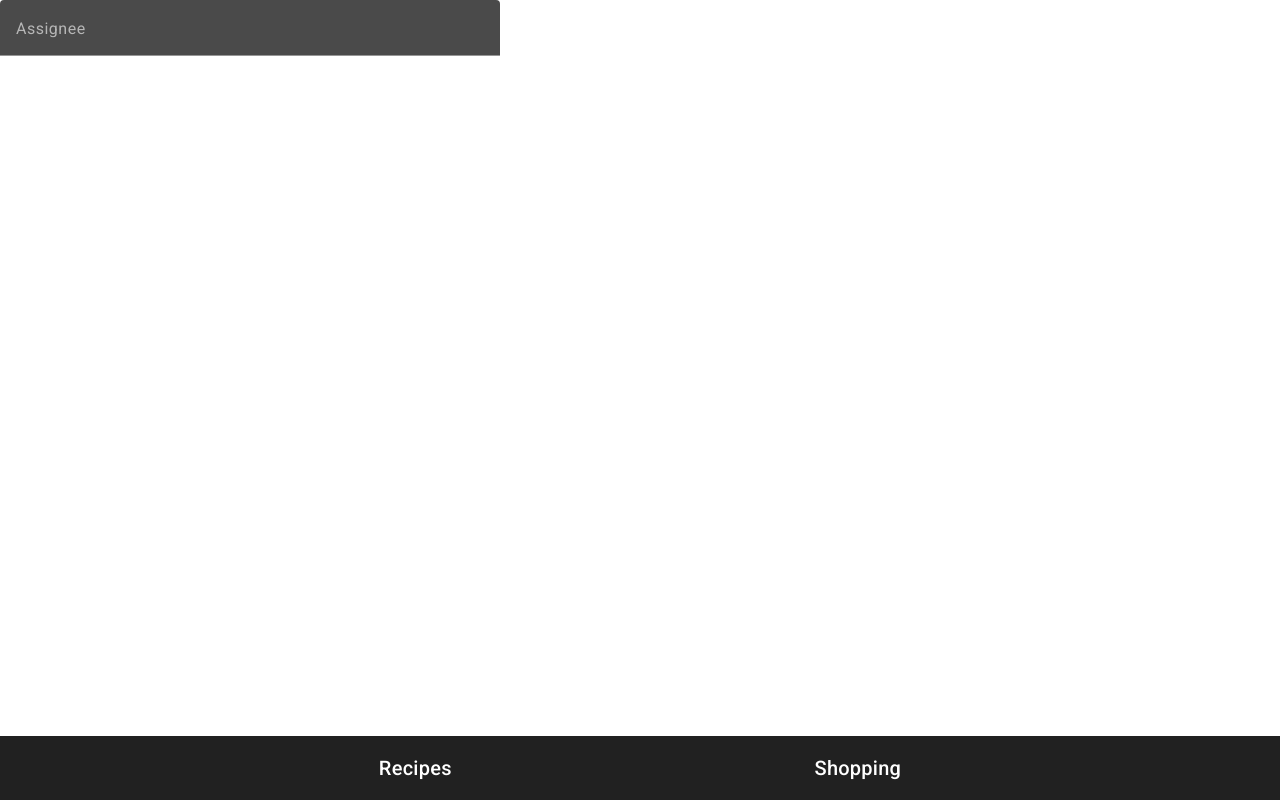
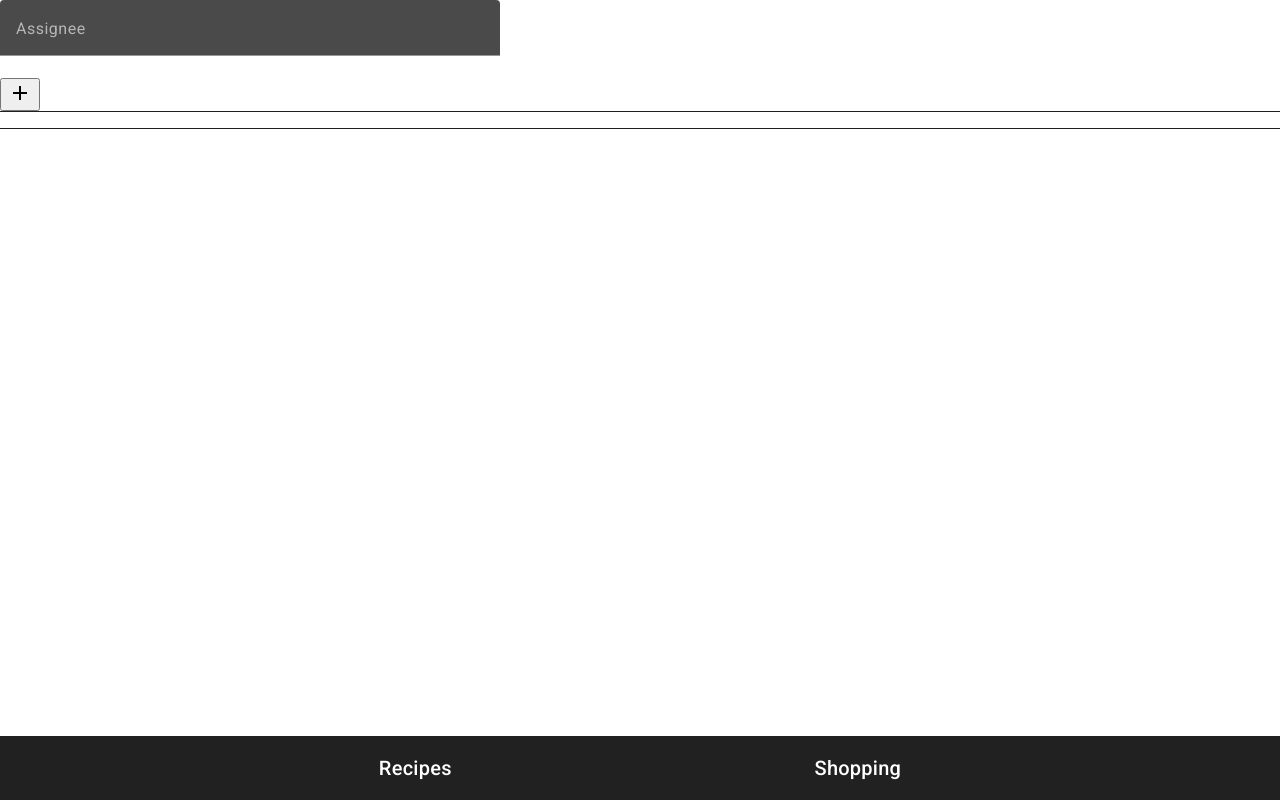
Before and after one commit to Revivedaniel/Lightweight-Recipe-and-Shopping-Platform, an Angular app: page /recipes in a window 1280 px wide. Built offline with nearby package versions, Linux system fonts and the light colour scheme.

Commit message:
Created the recipe-item component to render all the recipes on the recipe list.

```diff
--- /dev/null
+++ b/src/app/components/recipe-item/recipe-item.component.html
@@ -0,0 +1,3 @@
+<h3>{{title}}</h3>
+<p>{{description}}</p>
+<mat-divider></mat-divider>
--- /dev/null
+++ b/src/app/components/recipe-item/recipe-item.component.scss
@@ -0,0 +1,3 @@
+mat-divider {
+    background-color: black;
+}
--- a/src/app/recipes/recipes.component.html
+++ b/src/app/recipes/recipes.component.html
@@ -10,4 +10,9 @@
           </mat-autocomplete>
         </mat-form-field>
       </form>
+      <button mat-icon-button aria-label="Example icon button with a vertical three dot icon">
+        <mat-icon>add</mat-icon>
+      </button>
+      <mat-divider></mat-divider>
 </div>
+<app-recipe-item></app-recipe-item>
--- a/src/app/recipes/recipes.component.scss
+++ b/src/app/recipes/recipes.component.scss
@@ -7,3 +7,7 @@
 .example-full-width {
   width: 100%;
 }
+
+mat-divider {
+  background-color: black;
+}
--- a/src/app/recipes/recipes.component.ts
+++ b/src/app/recipes/recipes.component.ts
@@ -1,11 +1,15 @@
 import { Component, OnInit } from '@angular/core';
-import {FormControl, FormsModule, ReactiveFormsModule} from '@angular/forms';
-import {Observable} from 'rxjs';
-import {map, startWith} from 'rxjs/operators';
-import {AsyncPipe} from '@angular/common';
-import {MatAutocompleteModule} from '@angular/material/autocomplete';
-import {MatInputModule} from '@angular/material/input';
-import {MatFormFieldModule} from '@angular/material/form-field';
+import { FormControl, FormsModule, ReactiveFormsModule } from '@angular/forms';
+import { Observable } from 'rxjs';
+import { map, startWith } from 'rxjs/operators';
+import { AsyncPipe } from '@angular/common';
+import { MatAutocompleteModule } from '@angular/material/autocomplete';
+import { MatInputModule } from '@angular/material/input';
+import { MatFormFieldModule } from '@angular/material/form-field';
+import { MatIconModule } from '@angular/material/icon';
+import { MatListModule } from '@angular/material/list';
+import { MatDividerModule } from '@angular/material/divider';
+import { RecipeItemComponent } from '../components/recipe-item/recipe-item.component';
 
 export interface User {
   name: string;
@@ -14,27 +18,33 @@ export interface User {
 @Component({
   selector: 'app-recipes',
   standalone: true,
-  imports: [FormsModule,
-    MatFormFieldModule ,
+  imports: [
+    FormsModule,
+    MatFormFieldModule,
     MatInputModule,
     MatAutocompleteModule,
     ReactiveFormsModule,
-    AsyncPipe,],
+    AsyncPipe,
+    MatIconModule,
+    MatListModule,
+    MatDividerModule,
+    RecipeItemComponent,
+  ],
   templateUrl: './recipes.component.html',
-  styleUrl: './recipes.component.scss'
+  styleUrl: './recipes.component.scss',
 })
 export class RecipesComponent implements OnInit {
   myControl = new FormControl<string | User>('');
-  options: User[] = [{name: 'Mary'}, {name: 'Shelley'}, {name: 'Igor'}];
+  options: User[] = [{ name: 'Mary' }, { name: 'Shelley' }, { name: 'Igor' }];
   filteredOptions!: Observable<User[]>;
 
   ngOnInit() {
     this.filteredOptions = this.myControl.valueChanges.pipe(
       startWith(''),
-      map(value => {
+      map((value) => {
         const name = typeof value === 'string' ? value : value?.name;
         return name ? this._filter(name as string) : this.options.slice();
-      }),
+      })
     );
   }
 
@@ -45,6 +55,8 @@ export class RecipesComponent implements OnInit {
   private _filter(name: string): User[] {
     const filterValue = name.toLowerCase();
 
-    return this.options.filter(option => option.name.toLowerCase().includes(filterValue));
+    return this.options.filter((option) =>
+      option.name.toLowerCase().includes(filterValue)
+    );
   }
 }
```
Also changed, not shown: src/app/components/recipe-item/recipe-item.component.ts (added, +14 -0 lines), 1 other file (tests, documents, lock files or other folders). Lines whose indentation alone changed are shown as unchanged.
